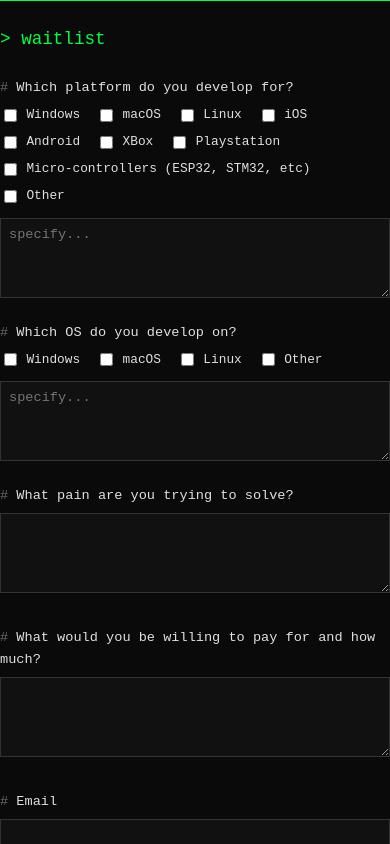
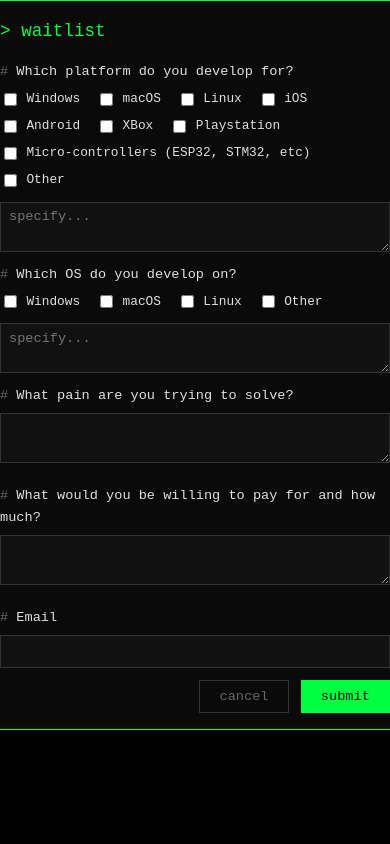
Before and after one commit to caic-xyz/website, a website: page public/index.html in a window 390 px wide. Both pictures are taken after a click on the button "Join Waitlist". Drawn offline with Linux system fonts and the light colour scheme.

Commit message:
Adjust overlay and form styling for tighter layout
Update the page body to use a fixed 100vh height with hidden overflow,
ensuring the overlay fills the viewport without unwanted scrolling.  Refine
padding, margin, and box‑sizing on the form panel, headings, form groups,
textarea, and “other” text field to tighten vertical spacing and improve
visual consistency.  Media‑query adjustments reduce padding on small screens,
making the waitlist modal more compact and mobile‑friendly.

```diff
--- a/public/index.html
+++ b/public/index.html
@@ -135,7 +135,7 @@
 			.form-panel {
 				background: var(--bg);
 				border: 1px solid var(--accent);
-				padding: 2rem;
+				padding: 1.25rem 2rem;
 				max-width: 520px;
 				width: 90%;
 				margin: auto;
@@ -152,7 +152,7 @@
 					margin: 0;
 					border-left: none;
 					border-right: none;
-					padding: 1.5rem 1rem;
+					padding: 1rem;
 				}
 			}
 
@@ -160,7 +160,7 @@
 				color: var(--accent);
 				font-size: 1.1rem;
 				font-weight: normal;
-				margin: 0 0 1.5rem;
+				margin: 0 0 1rem;
 			}
 
 			.form-panel h2::before {
@@ -168,7 +168,7 @@
 			}
 
 			.form-group {
-				margin-bottom: 1.5rem;
+				margin-bottom: 0.75rem;
 			}
 
 			.form-group > label {
@@ -201,13 +201,13 @@
 
 			.form-group textarea {
 				width: 100%;
-				min-height: 80px;
+				min-height: 50px;
 				background: #111;
 				color: var(--fg);
 				border: 1px solid #333;
 				font-family: var(--font);
 				font-size: 0.85rem;
-				padding: 0.5rem;
+				padding: 0.4rem 0.5rem;
 				resize: vertical;
 				box-sizing: border-box;
 			}
@@ -242,7 +242,7 @@
 
 			.other-text {
 				width: 100%;
-				min-height: 36px;
+				min-height: 28px;
 				background: #111;
 				color: var(--fg);
 				border: 1px solid #333;
```
